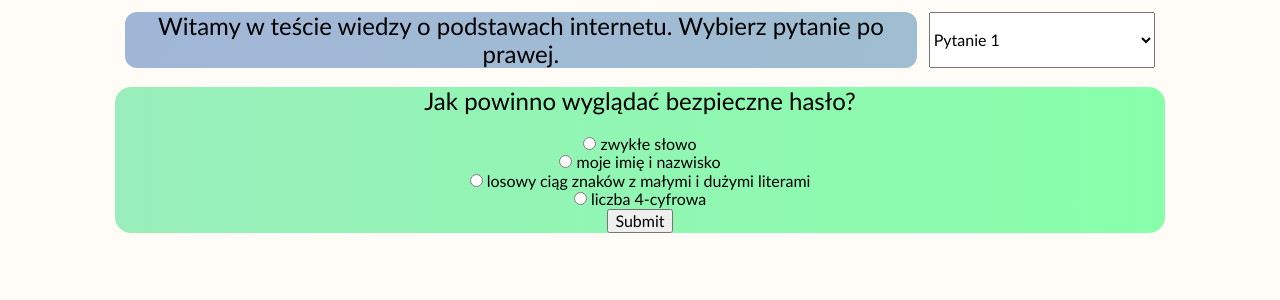
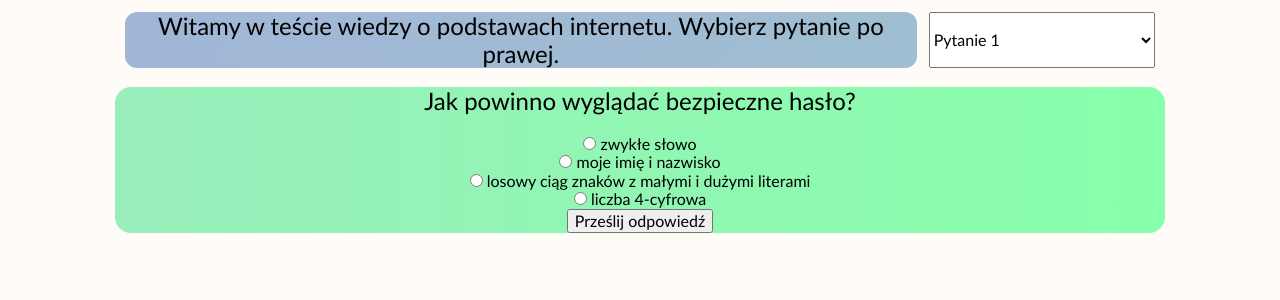
Before and after one commit to QuantumDock/HKT3, a Flask app: page /quiz in a window 1280 px wide. Shown: the part 50-350 px from the top of the page. Run offline with Flask 2, Linux system fonts and the light colour scheme.

Commit message:
i18n: added proper polish-language button text

```diff
--- a/templates/quiz.html
+++ b/templates/quiz.html
@@ -21,7 +21,7 @@
             <input type="radio" id="q{{ j }}_{{ k }}" value={{ args[j-1][k] }} name="q">
             <label for="q{{ j }}_{{ k }}">{{ args[j-1][k] }}</label><br>
             {% endfor %}
-            <button type="button" id="q{{ j }}_submit" onClick="question({{ j }}, {{ corrects[j-1] }})">Submit</button>
+            <button type="button" id="q{{ j }}_submit" onClick="question({{ j }}, {{ corrects[j-1] }})">Prześlij odpowiedź</button>
         </form>
     </div>
     {% endfor %}
```
